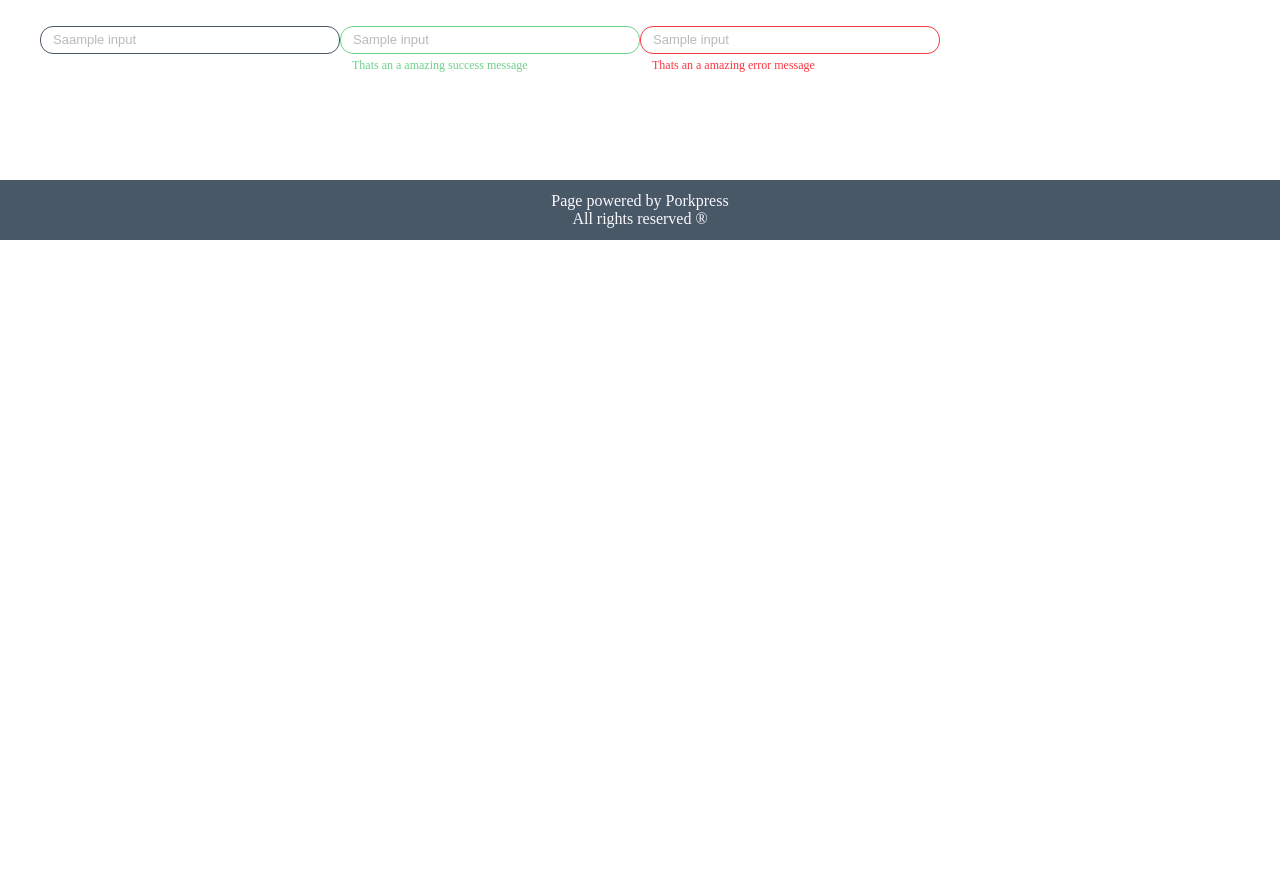
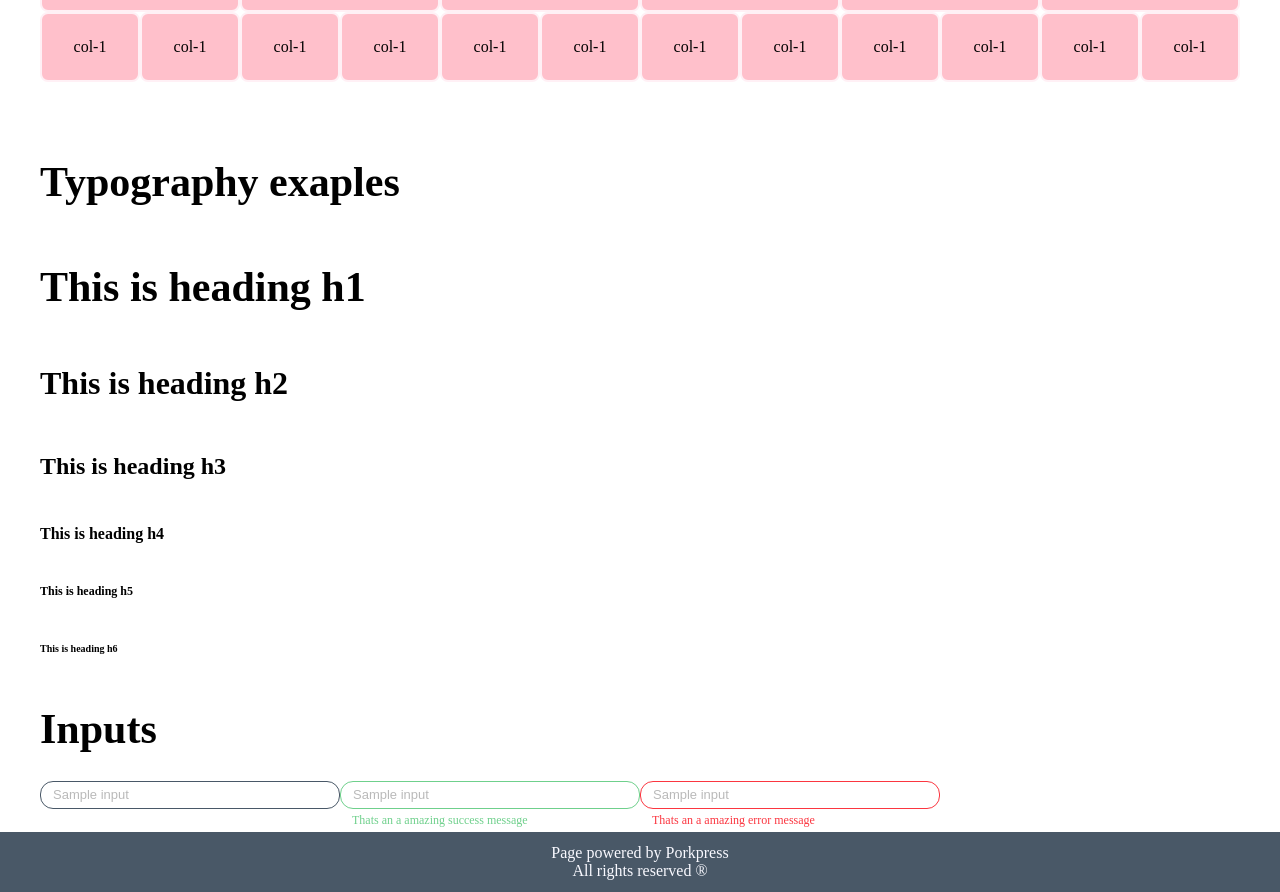
Before and after one commit to pawelacio/porkpress-react, a Next.js app: page /components in a window 1280 px wide. Shown: the part 560-1452 px from the top of the page. Before the commit the page ends 800 px from the top, so only its background shows below. Built offline with nearby package versions, Linux system fonts and the light colour scheme; a web font is replaced by a local one.

Commit message:
Components page update

```diff
--- a/pages/components.tsx
+++ b/pages/components.tsx
@@ -2,10 +2,16 @@ import React from 'react';
 import { Layout } from '../components/layout/layout.component';
 import { GridContainer, GridElement, GridSampler, GridSpacer } from '../components/layout/grid/grid.styled';
 import { Input } from '../components/ui/inputs/input/input.component';
+import { Head1, Head2, Head3, Head4, Head5, Head6 } from '../components/styles/headers';
 
 const Index = () => (
   <Layout>
     <GridSpacer/>
+    <GridContainer>
+      <GridElement>
+        <Head1>Grid</Head1>
+      </GridElement>
+    </GridContainer>
     <GridContainer>
       <GridElement width={ 12 }><GridSampler>col-12</GridSampler></GridElement>
     </GridContainer>
@@ -48,11 +54,37 @@ const Index = () => (
     </GridContainer>
     <GridSpacer/>
     <GridContainer>
+      <GridElement>
+        <Head1>Typography exaples</Head1>
+      </GridElement>
+      <GridElement>
+        <Head1>This is heading h1</Head1>
+      </GridElement>
+      <GridElement>
+        <Head2>This is heading h2</Head2>
+      </GridElement>
+      <GridElement>
+        <Head3>This is heading h3</Head3>
+      </GridElement>
+      <GridElement>
+        <Head4>This is heading h4</Head4>
+      </GridElement>
+      <GridElement>
+        <Head5>This is heading h5</Head5>
+      </GridElement>
+      <GridElement>
+        <Head6>This is heading h6</Head6>
+      </GridElement>
+    </GridContainer>
+    <GridContainer>
+      <GridElement>
+        <Head1>Inputs</Head1>
+      </GridElement>
       <GridElement width={ 3 }>
         <Input
           value=""
           type="text"
-          placeholder="Saample input"
+          placeholder="Sample input"
         />
       </GridElement>
       <GridElement width={ 3 }>
```
